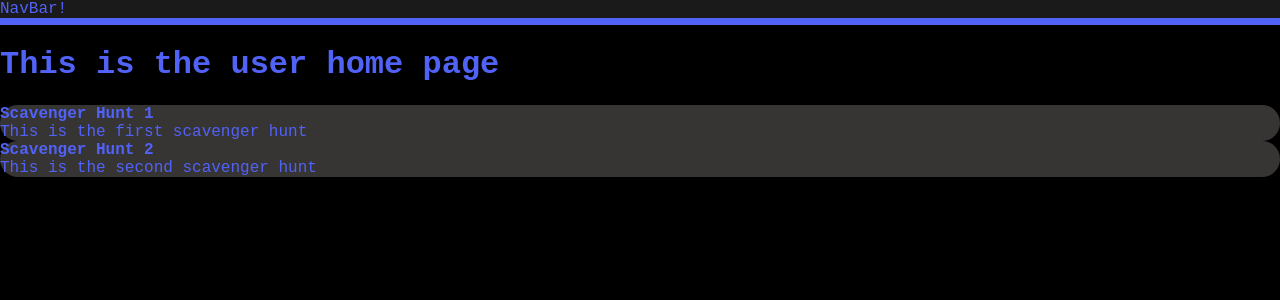
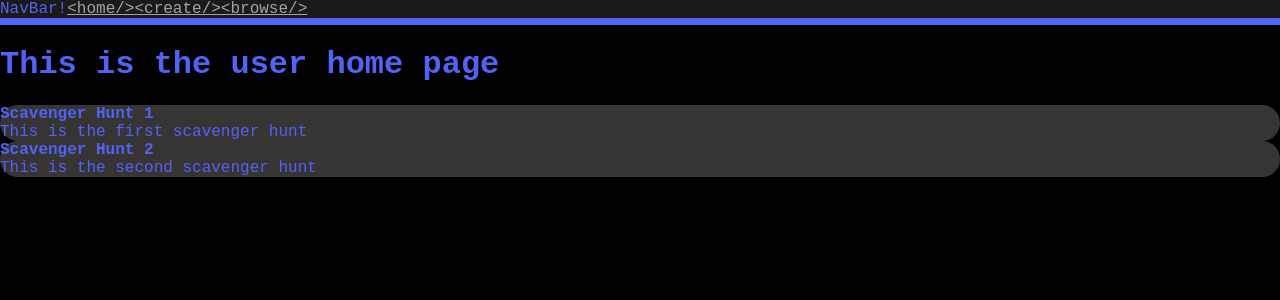
Before and after one commit to cjin2019/scavenger-html, a React app: page /userhome in a window 1280 px wide. Shown: the top 300 px of the page. Built offline with nearby package versions, Linux system fonts and the light colour scheme; no server answers; the HTML template or start-up script is replaced by a standard one.

Commit message:
Updated navbar.js and css file

```diff
--- a/client/src/components/modules/NavBar.css
+++ b/client/src/components/modules/NavBar.css
@@ -2,3 +2,12 @@
     background-color: var(--darkgrey);
     border-bottom: 7px solid var(--blue--purple);
 }
+.Navbar-link,
+.Navbar-link:visited {
+    color: var(--white);
+    opacity: 0.6;
+}
+
+.Navbar-link:hover{
+    opacity: 0.8;
+}
--- a/client/src/components/modules/NavBar.js
+++ b/client/src/components/modules/NavBar.js
@@ -1,3 +1,4 @@
+import { Link } from "@reach/router";
 import React, { Component } from "react";
 import "../../utilities.css";
 import "./NavBar.css";
@@ -11,7 +12,19 @@ class NavBar extends Component {
     render() {
         return (
             <nav className = "NavBar-container">
-                <div>NavBar!</div>
+                <div className = "u-inlineBlock">NavBar!</div>
+                <div className="u-inlineBlock">
+                    <Link to="/userhome" className = "Navbar-link">
+                        {"<home/>"}
+                    </Link>
+                    <Link to = "/userhome" className = "Navbar-link">
+                        {"<create/>"}
+                    </Link>
+                    <Link to = "/userhome" className = "Navbar-link">
+                        {"<browse/>"}
+                    </Link>
+
+                </div>
             </nav>
         )
     }
```
